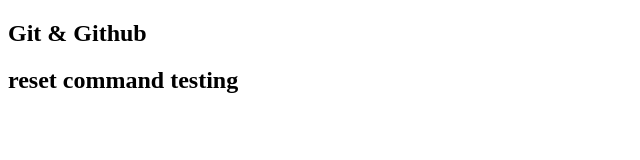
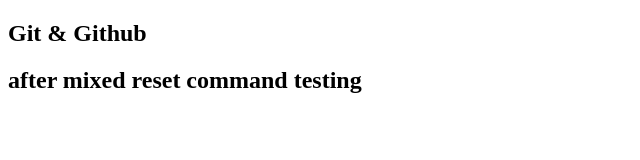
Before and after one commit to 31032004aditya/My-Project, a plain HTML site: page index.html in a window 1280 px wide. Shown: the whole page, without its empty margins (0-640 px from the left). Drawn offline with Linux system fonts and the light colour scheme.

Commit message:
after mixed reset

```diff
--- a/index.html
+++ b/index.html
@@ -7,6 +7,6 @@
   </head>
   <body>
     <h2>Git & Github</h2>
-    <h2>reset command testing</h2>
+    <h2>after mixed reset command testing</h2>
   </body>
 </html>
```
